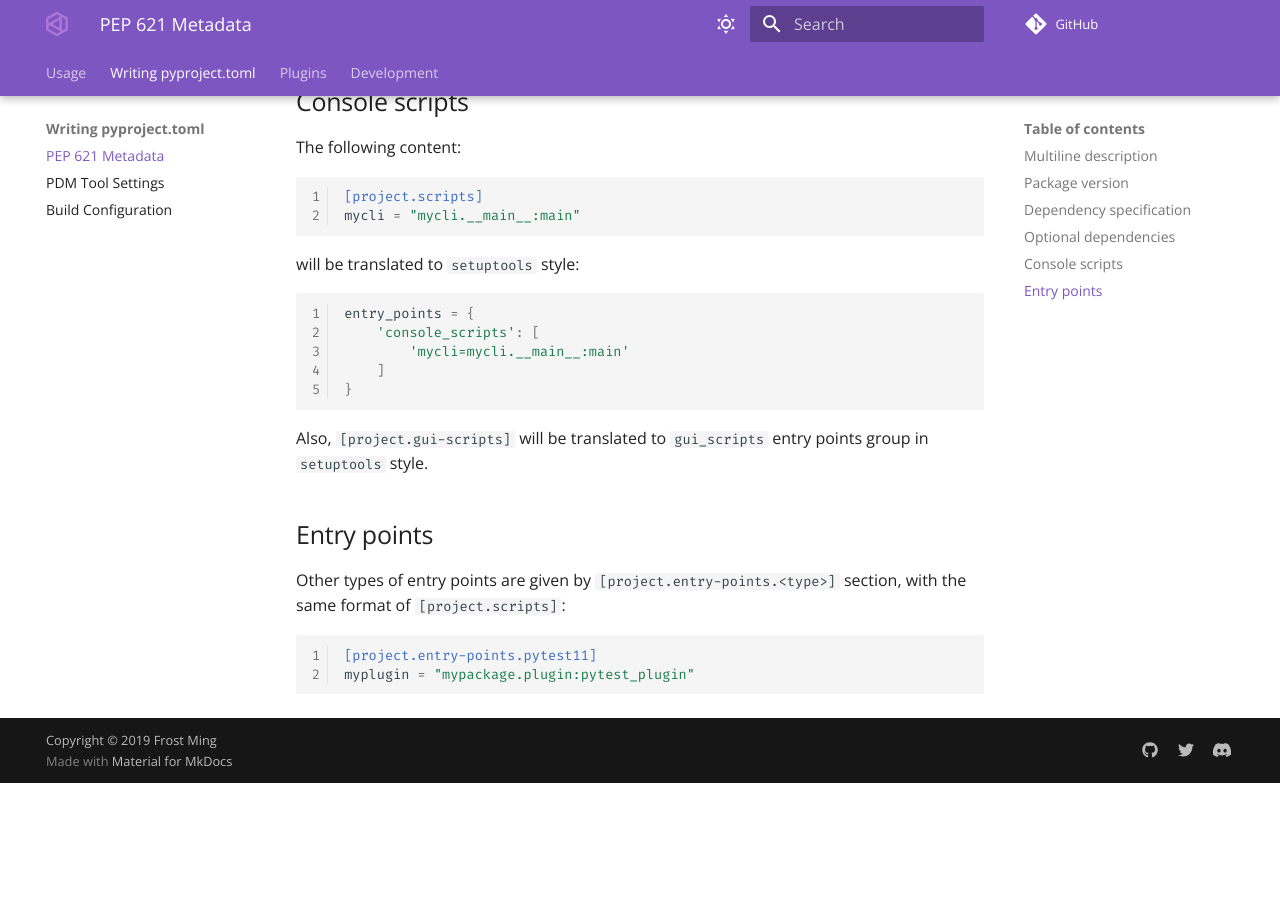
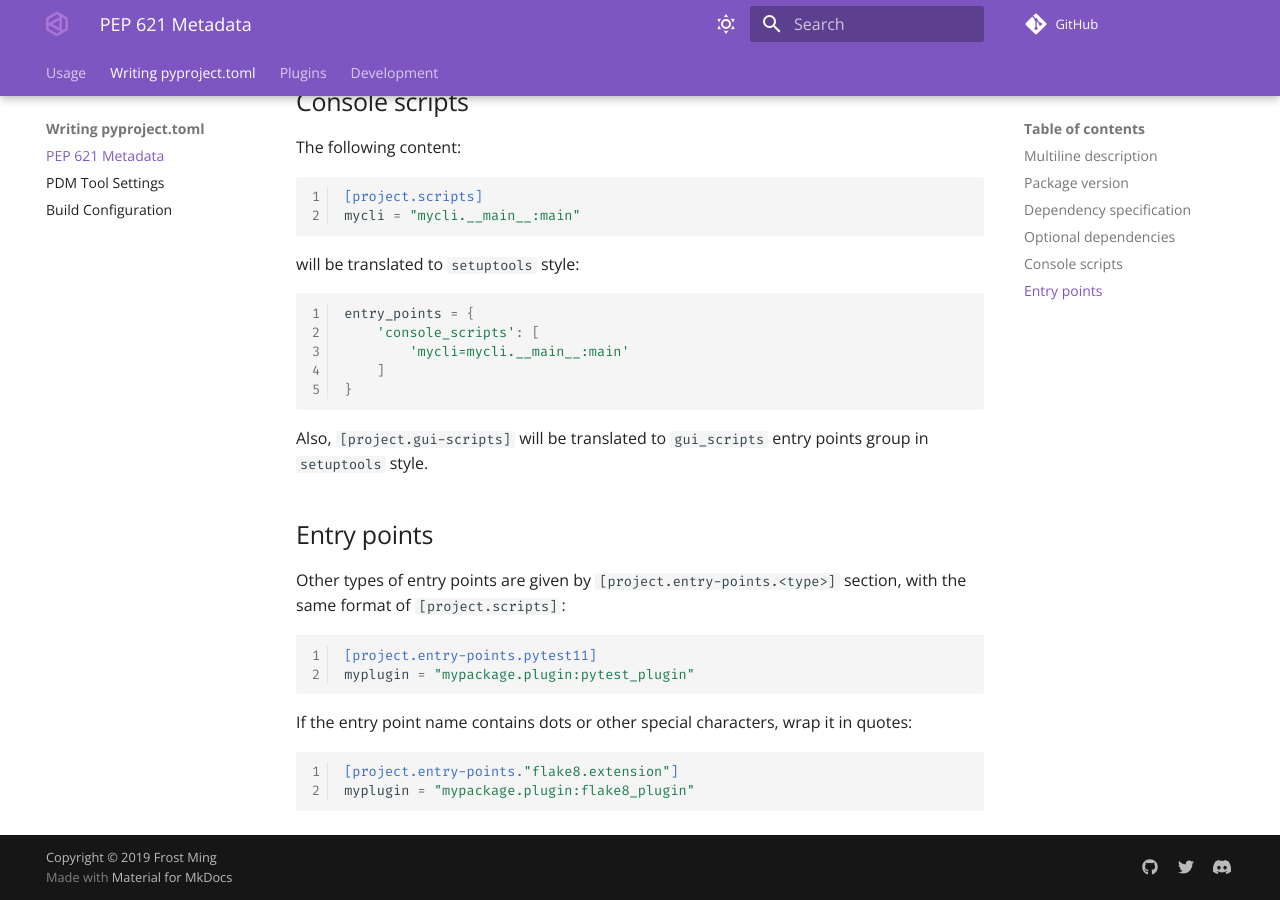
Before and after one commit to azurelotus0926/pdm, an MkDocs documentation site: the page built from docs/docs/pyproject/pep621.md, in a window 1280 px wide and 900 px high, scrolled down 1800 px. Built offline with MkDocs 1.6.1 and Material for MkDocs 9.7.7, drawn with Linux system fonts in a browser that asks for light colours; comment, search, counter and statistics services are not loaded; the version menu is left out; before the commit the page ends 2583 px from its top, so only the background shows below that.

Commit message:
doc: add docs for niche in entrypoint name

````diff
--- a/docs/docs/pyproject/pep621.md
+++ b/docs/docs/pyproject/pep621.md
@@ -124,3 +124,10 @@ format of `[project.scripts]`:
 [project.entry-points.pytest11]
 myplugin = "mypackage.plugin:pytest_plugin"
 ```
+
+If the entry point name contains dots or other special characters, wrap it in quotes:
+
+```toml
+[project.entry-points."flake8.extension"]
+myplugin = "mypackage.plugin:flake8_plugin"
+```
````
